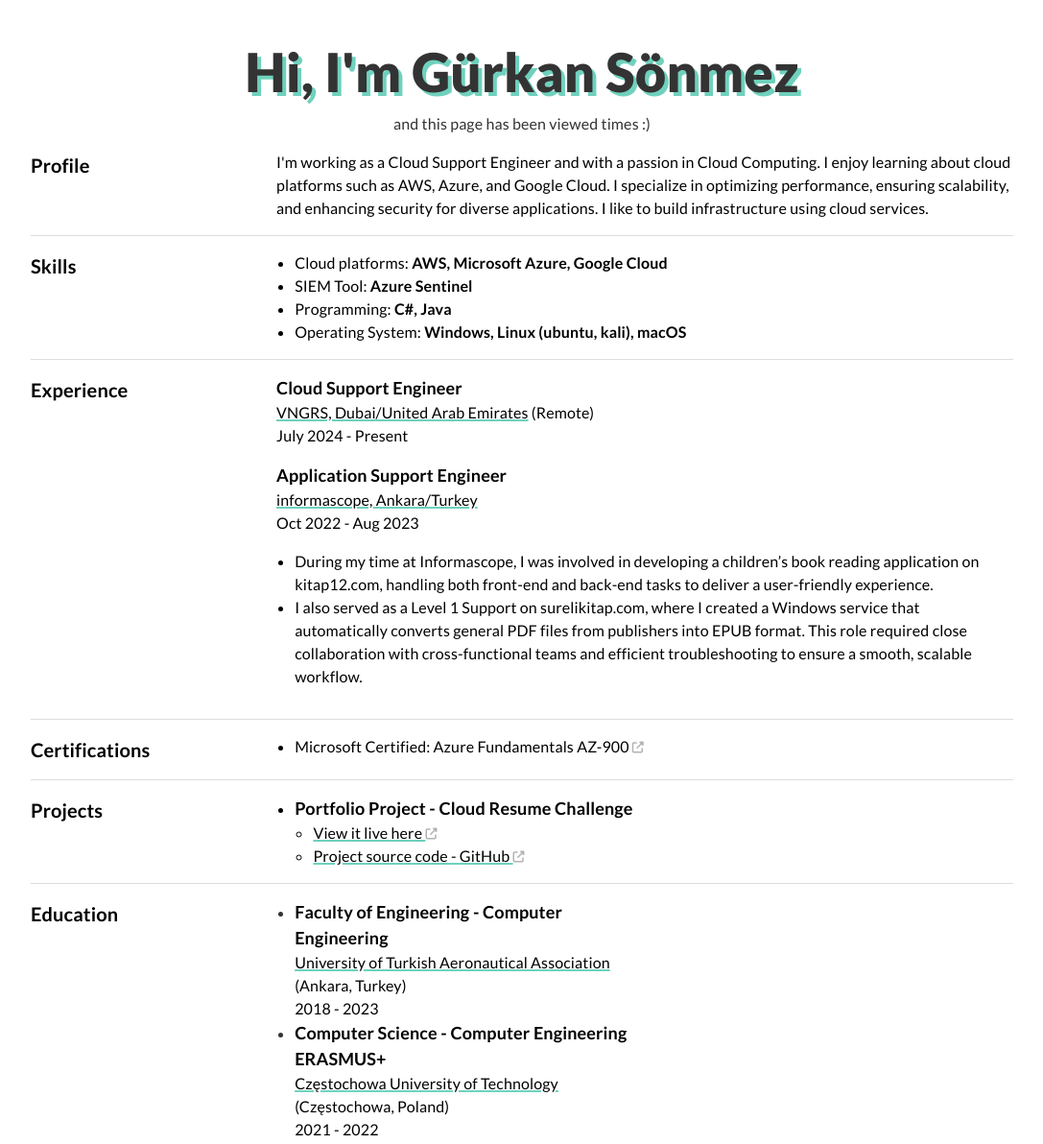
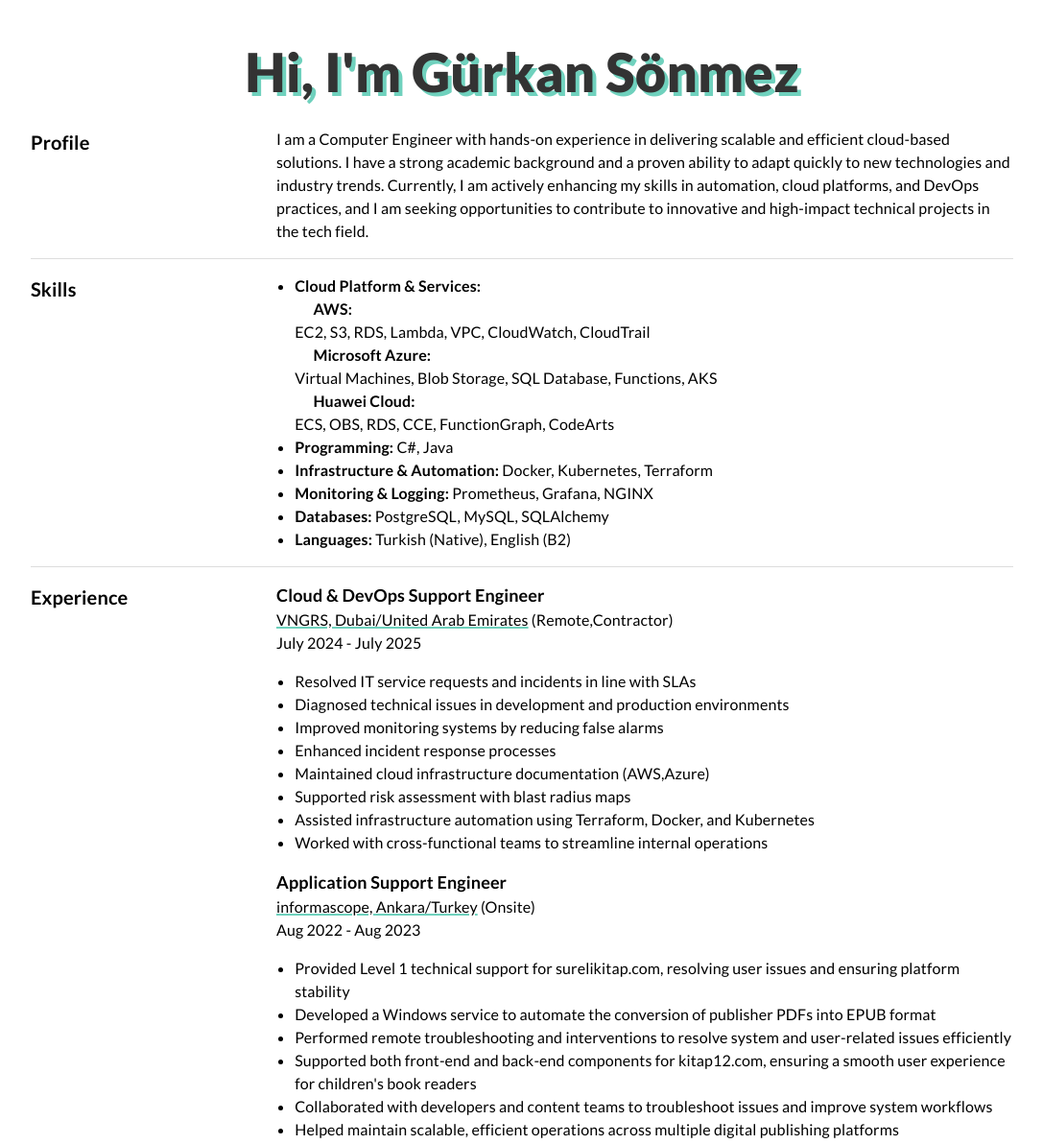
Before and after one commit to Snmzgrkn/azure-my-resume, a plain HTML site: page frontend/index.html in a window 1280 px wide. Shown: the part 343-1535 px from the top of the page at 96% size, without its empty margins (96-1183 px from the left). Drawn offline with Linux system fonts and the light colour scheme; no server answers; a script that the page names is missing.

Commit message:
Resume Update 21/06/2025

```diff
--- a/frontend/index.html
+++ b/frontend/index.html
@@ -54,19 +54,18 @@
 
         <section class="section-profile">
             <h1 class="section-profile-h1">Hi, <span class="section-profile-h1-sub-h1">I'm Gürkan Sönmez</span></h1>
-            <p class="viewers-count">and this page has been viewed <span id="visitors" class="viewers-count-tag"></span>
-                times :)</p>
+            <!-- <p class="viewers-count">and this page has been viewed <span id="visitors" class="viewers-count-tag"></span>
+                times :)</p> -->
         </section>
 
         <section class="section-profile section-container">
             <h2>Profile</h2>
             <div class="section-content">
                 <p>
-                    I'm working as a Cloud Support Engineer and with a passion in Cloud Computing. I enjoy learning about cloud platforms such as AWS, Azure, and Google Cloud. I specialize
-                    in
-                    optimizing performance, ensuring scalability, and enhancing security for diverse applications. I
-                    like to build
-                    infrastructure using cloud services.
+                    I am a Computer Engineer with hands-on experience in delivering scalable and efficient cloud-based solutions.
+                    I have a strong academic background and a proven ability to adapt quickly to new technologies and industry trends.
+                    Currently, I am actively enhancing my skills in automation, cloud platforms, and DevOps practices, and
+                    I am seeking opportunities to contribute to innovative and high-impact technical projects in the tech field.
                 </p>
             </div>
         </section>
@@ -76,16 +75,24 @@
             <div class="section-content">
                 <ul>
                     <li>
-                        Cloud platforms: <strong>AWS, Microsoft Azure, Google Cloud</strong>
+                        <strong>Cloud Platform & Services:</strong>
+                            <strong><ul>AWS:</ul></strong> EC2, S3, RDS, Lambda, VPC, CloudWatch, CloudTrail
+                            <strong><ul>Microsoft Azure:</ul></strong> Virtual Machines, Blob Storage, SQL Database, Functions, AKS
+                            <strong><ul>Huawei Cloud:</ul></strong> ECS, OBS, RDS, CCE, FunctionGraph, CodeArts
                     </li>
                     <li>
-                        SIEM Tool: <Strong>Azure Sentinel</Strong>
+                        <strong>Programming:</strong> C#, Java
                     </li>
                     <li>
-                        Programming: <strong>C#, Java</strong>
+                        <strong>Infrastructure & Automation:</strong> Docker, Kubernetes, Terraform
+                    </li>
+                    <li> <strong>Monitoring & Logging:</strong> Prometheus, Grafana, NGINX
                     </li>
                     <li>
-                        Operating System: <strong>Windows, Linux (ubuntu, kali), macOS</strong>
+                        <strong>Databases:</strong> PostgreSQL, MySQL, SQLAlchemy
+                    </li>
+                    <li>
+                        <strong>Languages:</strong> Turkish (Native), English (B2)
                     </li>
                 </ul>
             </div>
@@ -96,22 +103,32 @@
             <div class="section-content">
 
                 <div class="section-exp">
-                    <h3>Cloud Support Engineer</h3>
-                    <a href="https://vngrs.com/" target="_blank">VNGRS, Dubai/United Arab Emirates</a> (Remote)
-                    <br> July 2024 - Present
+                    <h3>Cloud & DevOps Support Engineer</h3>
+                    <a href="https://vngrs.com/" target="_blank">VNGRS, Dubai/United Arab Emirates</a> (Remote,Contractor)
+                    <br> July 2024 - July 2025
+                    <ul>
+                        <li>Resolved IT service requests and incidents in line with SLAs</li>
+                        <li>Diagnosed technical issues in development and production environments</li>
+                        <li>Improved monitoring systems by reducing false alarms</li>
+                        <li>Enhanced incident response processes</li>
+                        <li>Maintained cloud infrastructure documentation (AWS,Azure)</li>
+                        <li>Supported risk assessment with blast radius maps</li>
+                        <li>Assisted infrastructure automation using Terraform, Docker, and Kubernetes</li>
+                        <li>Worked with cross-functional teams to streamline internal operations</li>
+                    </ul>
                 </div>
 
                 <div class="section-exp">
                     <h3>Application Support Engineer</h3>
-                    <a href="https://informascope.com" target="_blank">informascope, Ankara/Turkey</a>
-                    <br> Oct 2022 - Aug 2023
+                    <a href="https://informascope.com" target="_blank">informascope, Ankara/Turkey</a> (Onsite)
+                    <br> Aug 2022 - Aug 2023
                     <ul>
-                        <li>During my time at Informascope, I was involved in developing a children’s book reading application on kitap12.com,
-                             handling both front-end and back-end tasks to deliver a user-friendly experience.
-                        </li>
-                        <li>I also served as a Level 1 Support on surelikitap.com, where I created a Windows service that automatically converts general PDF files from publishers into EPUB format.
-                            This role required close collaboration with cross-functional teams and efficient troubleshooting to ensure a smooth, scalable workflow.
-                        </li>
+                        <li>Provided Level 1 technical support for surelikitap.com, resolving user issues and ensuring platform stability</li>
+                        <li>Developed a Windows service to automate the conversion of publisher PDFs into EPUB format</li>
+                        <li>Performed remote troubleshooting and interventions to resolve system and user-related issues efficiently</li>
+                        <li>Supported both front-end and back-end components for kitap12.com, ensuring a smooth user experience for children's book readers</li>
+                        <li>Collaborated with developers and content teams to troubleshoot issues and improve system workflows</li>
+                        <li>Helped maintain scalable, efficient operations across multiple digital publishing platforms</li>
                     </ul>
                 </div>
 
@@ -128,7 +145,8 @@
                             target="_blank"><i class="fa-solid fa-up-right-from-square fa-xs"
                                 style="color:#b3b3b3;"></i></a>
                     </li>
-
+                    <li>HCCDA - Huawei Cloud Tech Essentials</li>
+                    <li>HCCDA - Huawei Cloud AI</li>
                 </ul>
             </div>
         </section>
```
Also changed, not shown: 1 other file.
